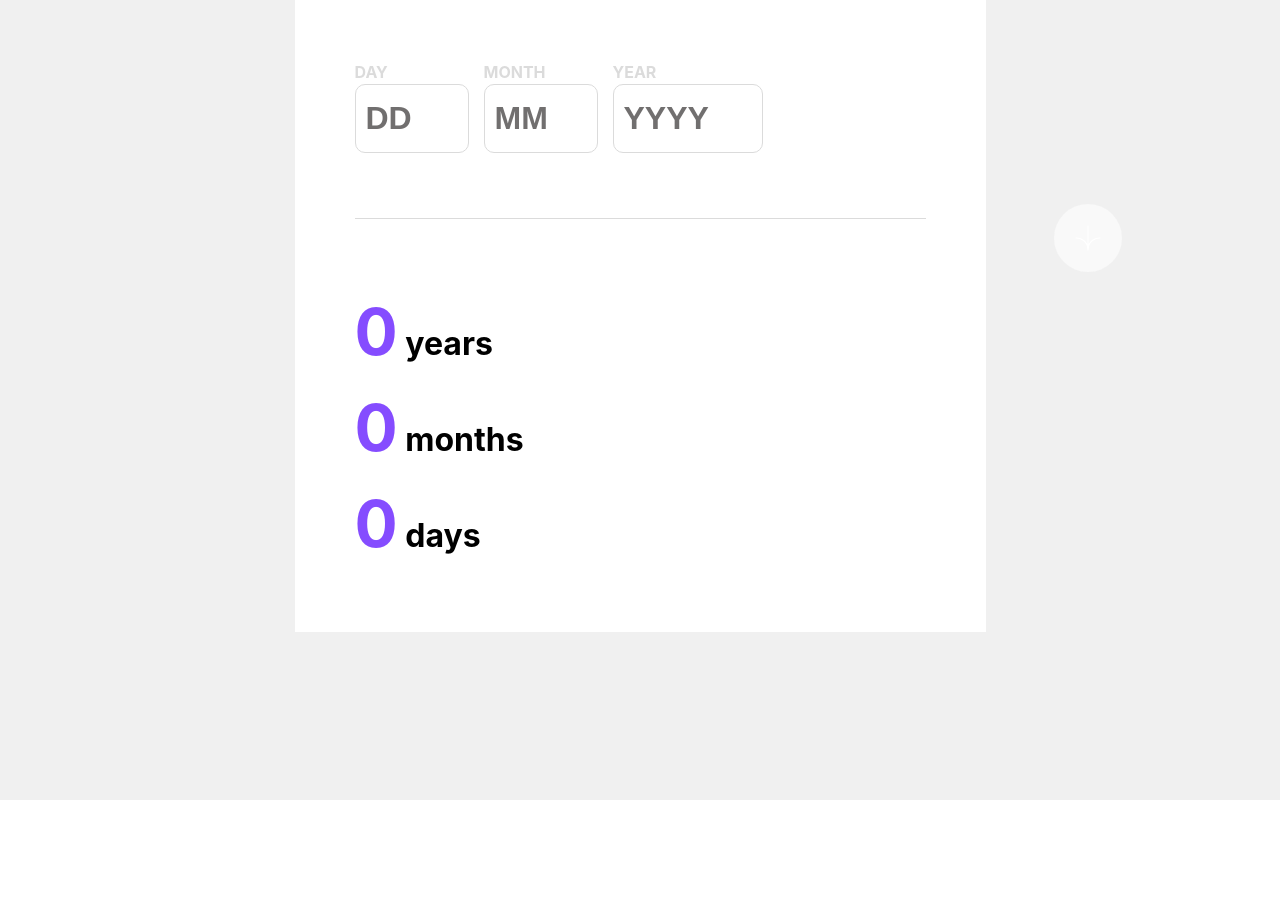
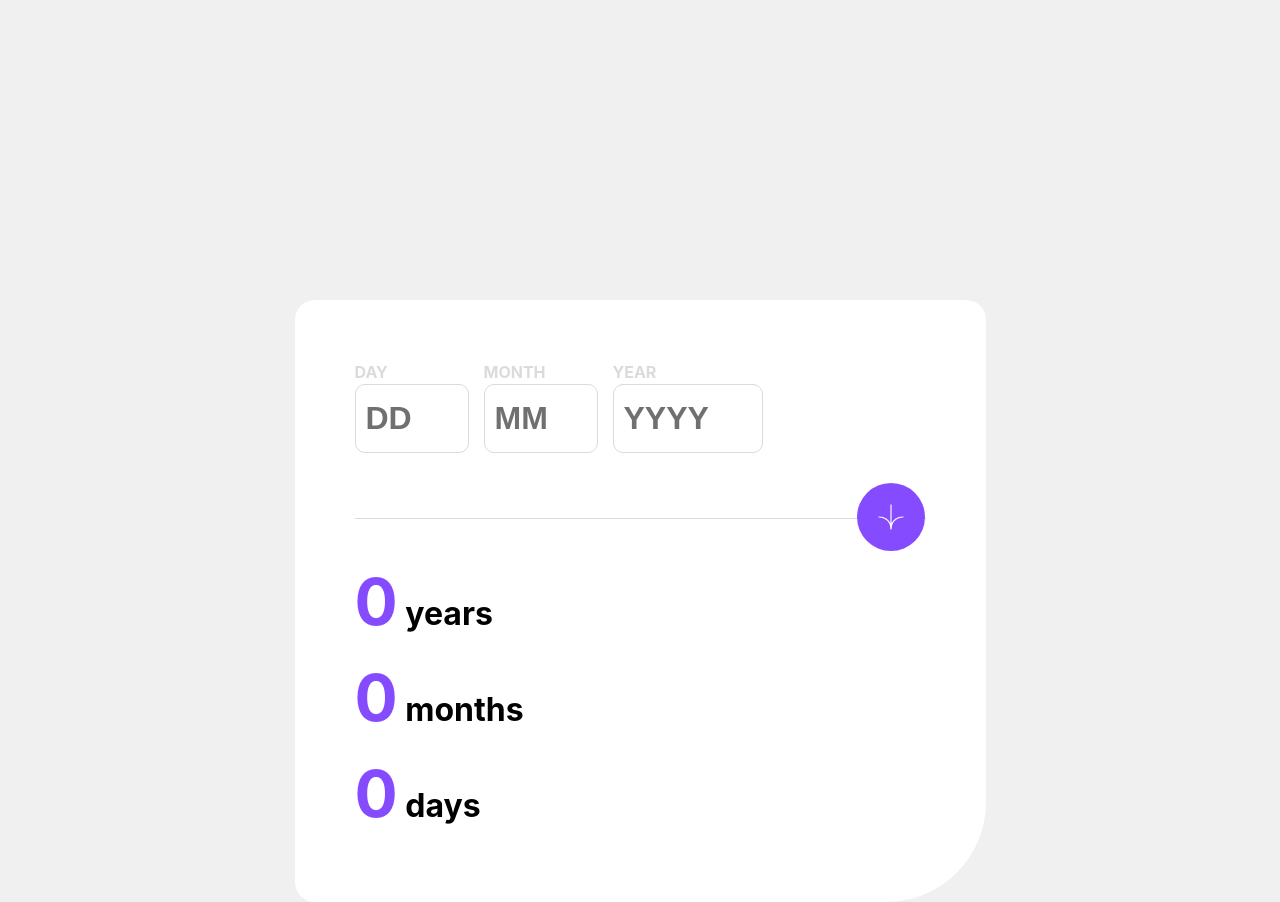
Before and after one commit to greatberser/age-calculator, a React (Vite) app: page / in a window 1280 px wide. Before the commit the page ends 800 px from the top, so only its background shows below. Built offline with nearby package versions, Linux system fonts and the light colour scheme.

Commit message:
finally fixed position button and container

```diff
--- a/src/WrapCalc/WrapCalc.jsx
+++ b/src/WrapCalc/WrapCalc.jsx
@@ -7,18 +7,19 @@ import s from './WrapCalc.module.scss';
 const WrapCalc = () => {
     const [age, setAge] = useState({ years: 0, months: 0, days: 0 });
 
-    // Функція для оновлення віку в компоненті WrapCalc
     const handleUpdateAge = (newAge) => {
         setAge(newAge);
     };
 
     return (
+        <section className={s.wrapCalcContainer}>
             <Container>
                 <div className={s.wrapCalc}>
                     <AgeForm updateAge={handleUpdateAge} />
                     <AgeCount age={age} />
                 </div>
             </Container>
+        </section>
     );
 };
 
--- a/src/WrapCalc/WrapCalc.module.scss
+++ b/src/WrapCalc/WrapCalc.module.scss
@@ -1,6 +1,12 @@
+section{
+    padding-top: 300px;
+}
+
 .wrapCalc{
     background-color: #fff;
     padding: 60px 20px;
+    border-radius: 20px;
+    border-bottom-right-radius: 100px;
 
     @media screen and (min-width:768px) {
         padding: 60px;
--- a/src/components/AgeCount/AgeCount.module.scss
+++ b/src/components/AgeCount/AgeCount.module.scss
@@ -1,6 +1,6 @@
 .ageCountContainer{
-    padding-top: 65px;
-
+    position: relative;
+    z-index: 1;
     & p {
         color: hsl(259, 100%, 65%);
         font-weight: 700;
--- a/src/components/AgeForm/AgeForm.jsx
+++ b/src/components/AgeForm/AgeForm.jsx
@@ -3,7 +3,7 @@ import { differenceInYears } from 'date-fns';
 import Button from '../Button/Button';
 import s from './AgeForm.module.scss';
 
-const AgeForm = ({ updateAge }) => { // Отримуємо updateAge як пропс
+const AgeForm = ({ updateAge }) => {
     const calculateAge = (day, month, year) => {
         const today = new Date();
         const birthDate = new Date(year, month - 1, day);
@@ -16,7 +16,7 @@ const AgeForm = ({ updateAge }) => { // Отримуємо updateAge як про
     };
 
     return (
-        <div className={s.wrapFrom}>
+        <div className={s.wrapForm}>
             <Formik
                 initialValues={{ day: '', month: '', year: '' }}
                 onSubmit={(values) => {
@@ -66,7 +66,6 @@ const AgeForm = ({ updateAge }) => { // Отримуємо updateAge як про
                 )}
             </Formik>
         </div>
-
     );
 };
 
--- a/src/components/AgeForm/AgeForm.module.scss
+++ b/src/components/AgeForm/AgeForm.module.scss
@@ -1,7 +1,9 @@
 .wrapForm{
     position: relative;
+    z-index: 1;
     max-width: 100%;
     max-height: 100%;
+    padding-bottom: 35px;
     overflow: hidden;
 }
 
--- a/src/components/Button/Button.module.scss
+++ b/src/components/Button/Button.module.scss
@@ -1,26 +1,29 @@
-.btn{
+.btn {
     position: absolute;
+    z-index: 2;
     left: 50%;
-    top: 28.7%;
+    top: 80%;
     transform: translate(-50%, -50%);
-    border-radius: 100%;
+    background-color: hsl(259, 100%, 65%);
+    border-radius: 50%;
     padding: 20px;
     display: flex;
     justify-content: center;
     align-items: center;
+    cursor: pointer;
 
     &:hover,
-    &:focus{
+    &:focus {
         background-color: black;
     }
 
     @media screen and (min-width: 768px) {
-        top: 29.8%;
-        left: 85%;
+        top: 81%;
+        left: 94%;
     }
 
     @media screen and (min-width: 1440px) {
-        top: 18%;
-        left: 67%;
+        top: 81%;
+        left: 93%;
     }
 }
--- a/src/components/common/Container/Container.module.scss
+++ b/src/components/common/Container/Container.module.scss
@@ -1,9 +1,10 @@
 .container {
     width: 100%;
     max-width: 340px;
-    padding: 0 px;
+    padding: 0;
     box-sizing: border-box;
-    margin: 0px auto;
+    margin: 0 auto;
+    position: relative;
 
     @media screen and (min-width: 768px) {
         max-width: 755px;
--- a/src/index.scss
+++ b/src/index.scss
@@ -26,7 +26,7 @@ body {
   margin: 0;
   background-color: hsl(0, 0%, 94%);
   color: #000;
-  min-width: 320px;
+  width: 100%;
   min-height: 100vh;
 }
 
```
Lines whose indentation alone changed are shown as unchanged.
